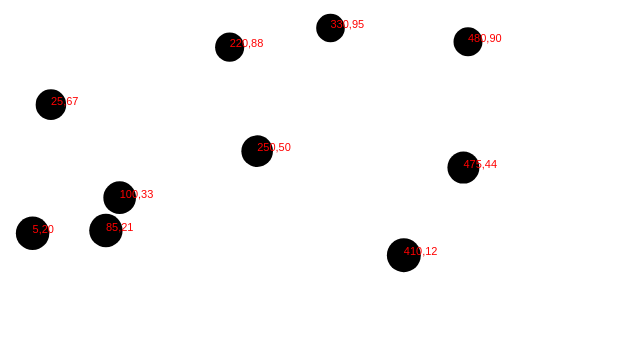
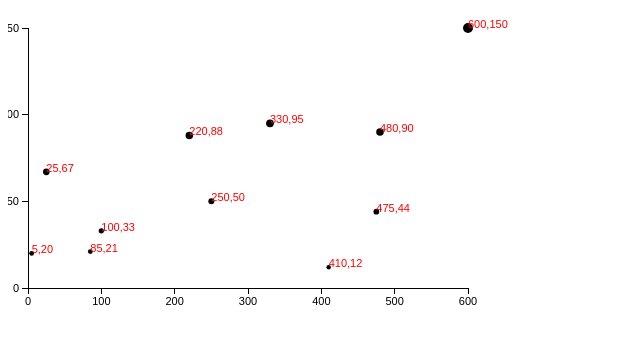
Before and after one commit to loulai/learning_d3, a plain HTML site: page scales.html in a window 1280 px wide. Shown: the whole page, without its empty margins (0-640 px from the left). Drawn offline with nearby package versions, Linux system fonts and the light colour scheme.

Commit message:
created y and x axis! looking great!

```diff
--- a/scales.html
+++ b/scales.html
@@ -6,13 +6,17 @@
         <script src="http://d3js.org/d3.v3.min.js"></script>
 
         <style type="text/css">
-/*            div.bar {
-                display: inline-block;
-                width: 20px;
-                height: 100px;    We'll override this later
-                background-color: teal;
-                margin-right: 2px;
-                    }*/
+          .axis path,
+          .axis line {
+              fill: none;
+              stroke: black;
+              shape-rendering: crispEdges;
+          }
+
+          .axis text {
+              font-family: sans-serif;
+              font-size: 11px;
+          }
         </style>
 
     </head>
@@ -29,7 +33,8 @@
                   [ 475,   44 ],
                   [ 25,    67 ],
                   [ 85,    21 ],
-                  [ 220,   88 ]
+                  [ 220,   88 ],
+                  [600, 150]
               ];
 
         //Width, height, padding variables
@@ -43,25 +48,43 @@
                     .attr("width", w)
                     .attr("height", h)
 
-        //Create x-axis scale
+        //X-axis scale
         var xScale = d3.scale.linear()
                      .domain([0, d3.max(dataset, function(d) { return d[0]; })])
                      .range([padding, w - padding * 2]); //padded by 20
 
-        //Create y-axis scale
+        //Y-axis scale
         var yScale = d3.scale.linear()
                      .domain([0, d3.max(dataset, function(d) { return d[1]; })])
                      .range([h - padding, padding]); //flipped
 
+        //Radius scale
+        var rScale = d3.scale.linear()
+                     .domain([0, d3.max(dataset, function(d) { return d[1]; })])
+                     .range([2, 5]);
+
+        //Define X-axis
+        var xAxis = d3.svg.axis()
+                  .scale(xScale)
+                  .orient("bottom")
+                  .ticks(5); //Set rough # of ticks
+
+        //Define Y axis
+        var yAxis = d3.svg.axis()
+                  .scale(yScale)
+                  .orient("left")
+                  .ticks(5);
+
+        //Circles
         svg.selectAll("rect")
            .data(dataset)
            .enter()
            .append("circle")
            .attr("cx", function(d) {return xScale(d[0]);})
            .attr("cy", function(d) {return yScale(d[1]);})
-           .attr("r", function(d) {return Math.sqrt(h-d[1]);});
+           .attr("r", function(d) { return rScale(d[1]);});
 
-        //point labels
+        //Point labels
         svg.selectAll("text")
             .data(dataset)
             .enter()
@@ -73,6 +96,17 @@
             .attr("font-size", "11px")
             .attr("fill","red");
 
+        //Create X-axis
+        svg.append("g")
+            .attr("class", "axis")  //Assign "axis" class
+            .attr("transform", "translate(0," + (h-padding) + ")")
+            .call(xAxis);
+
+        //Create Y-axis
+        svg.append("g")
+            .attr("class", "axis")
+            .attr("transform", "translate(" + padding + ",0)")
+            .call(yAxis);
 
         </script>
     </body>
```
